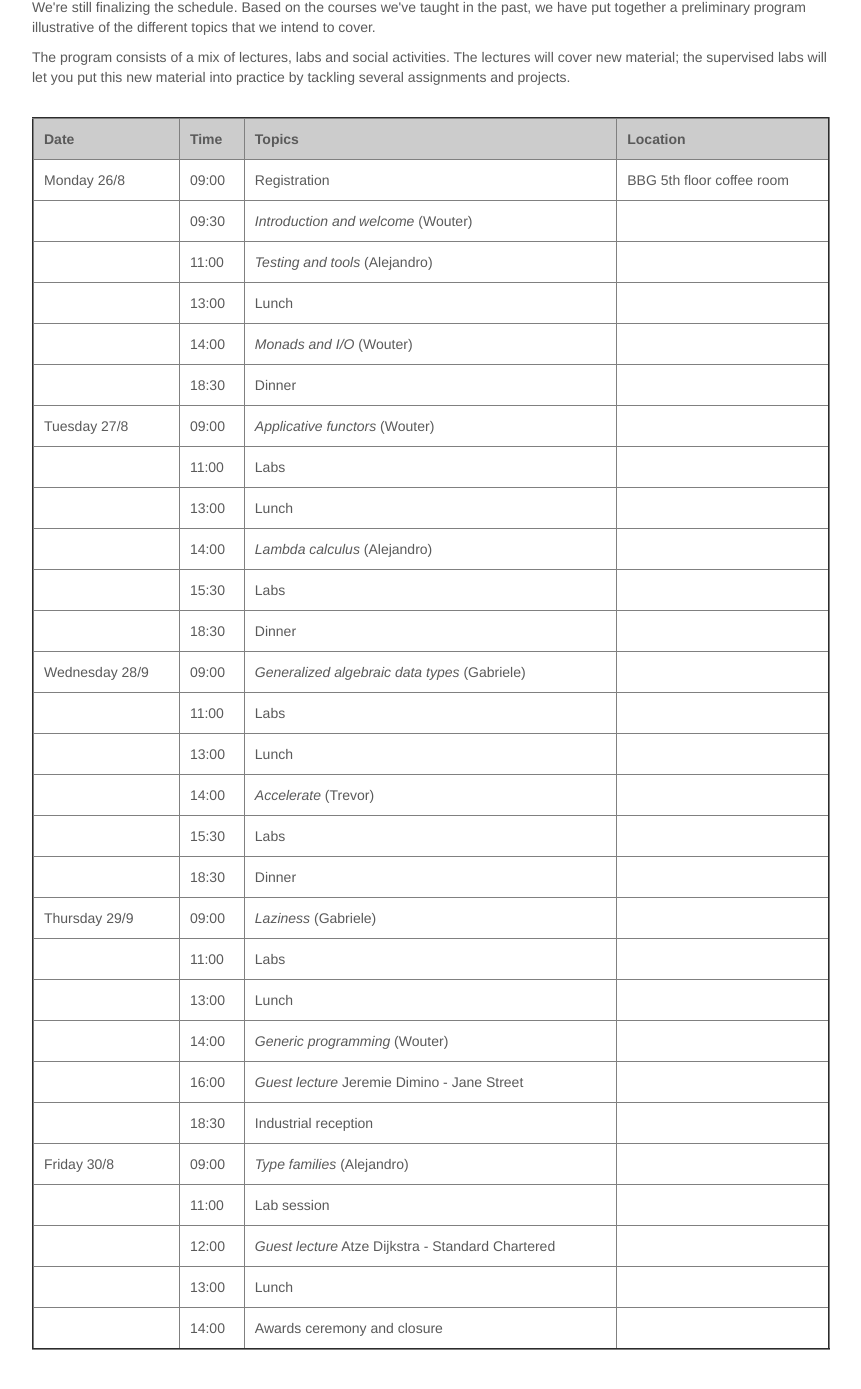
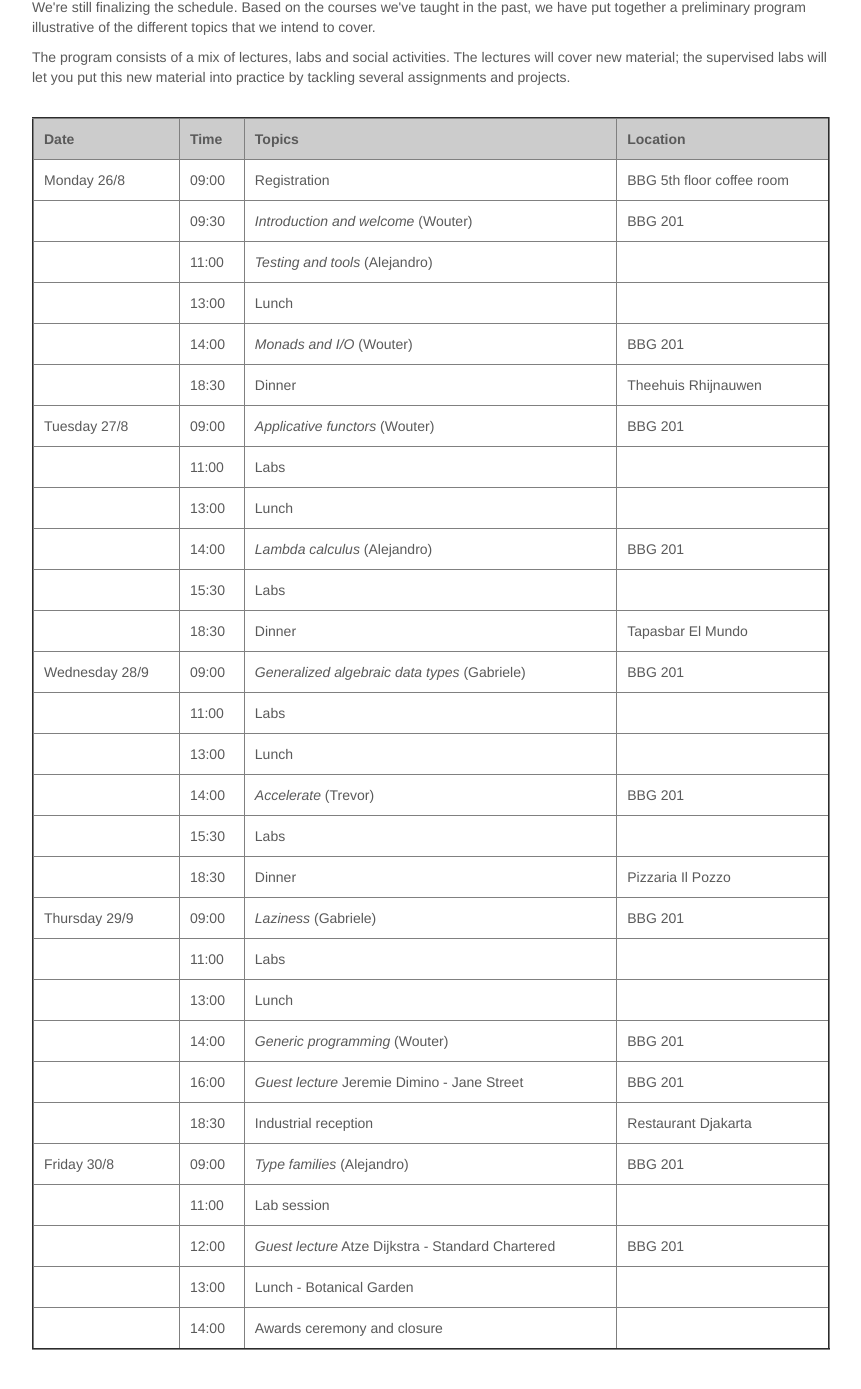
Before and after one commit to uu-afp/uu-afp.github.io, a Jekyll site: the page built from schedule.html, in a window 1280 px wide and 1400 px high, scrolled down 156 px. Shown: the top 1389 px of the window, without its empty margins (209-1070 px from the left). Built offline with Jekyll 4.4.1, drawn with Linux system fonts in a browser that asks for light colours; nearby versions of some CDN libraries.

Commit message:
Updated with location information

```diff
--- a/schedule.html
+++ b/schedule.html
@@ -44,8 +44,7 @@ assignments and projects.
       <td></td>
       <td>09:30</td>
       <td><i>Introduction and welcome</i> (Wouter)</td>
-      <td></td>
-
+      <td>BBG 201</td>
     </tr>
 
 
@@ -67,13 +66,14 @@ assignments and projects.
       <td></td>
       <td>14:00</td>
       <td><i>Monads and I/O</i> (Wouter)</td>
-      <td></td>
+      <td>BBG 201</td>
     </tr>
 
     <tr>
       <td></td>
       <td>18:30</td>
       <td>Dinner</td>
+      <td>Theehuis Rhijnauwen</td>
     </tr>
 
 
@@ -81,7 +81,7 @@ assignments and projects.
       <td>Tuesday 27/8</td>
       <td>09:00</td>
       <td><i>Applicative functors</i> (Wouter)</td>
-      <td></td>
+      <td>BBG 201</td>
     </tr>
 
     <tr>
@@ -102,7 +102,7 @@ assignments and projects.
       <td></td>
       <td>14:00</td>
       <td><i>Lambda calculus</i> (Alejandro)</td>
-      <td></td>
+      <td>BBG 201</td>
     </tr>
 
     <tr>
@@ -117,6 +117,7 @@ assignments and projects.
       <td></td>
       <td>18:30</td>
       <td>Dinner</td>
+      <td>Tapasbar El Mundo</td>
     </tr>
 
 
@@ -124,7 +125,7 @@ assignments and projects.
       <td>Wednesday 28/9</td>
       <td>09:00</td>
       <td><i>Generalized algebraic data types</i> (Gabriele)</td>
-      <td></td>
+      <td>BBG 201</td>
     </tr>
 
     <tr>
@@ -145,7 +146,7 @@ assignments and projects.
       <td></td>
       <td>14:00</td>
       <td><i>Accelerate</i> (Trevor)</td>
-      <td></td>
+      <td>BBG 201</td>
     </tr>
 
     <tr>
@@ -159,13 +160,14 @@ assignments and projects.
       <td></td>
       <td>18:30</td>
       <td>Dinner</td>
+      <td>Pizzaria Il Pozzo</td>
     </tr>
 
     <tr>
       <td>Thursday 29/9</td>
       <td>09:00</td>
       <td><i>Laziness</i> (Gabriele)</td>
-      <td></td>
+      <td>BBG 201</td>
     </tr>
 
     <tr>
@@ -186,20 +188,21 @@ assignments and projects.
       <td></td>
       <td>14:00</td>
       <td><i>Generic programming</i> (Wouter)</td>
-      <td></td>
+      <td>BBG 201</td>
     </tr>
 
     <tr>
       <td></td>
       <td>16:00</td>
       <td><i>Guest lecture</i> Jeremie Dimino - Jane Street</td>
-      <td></td>
+      <td>BBG 201</td>
     </tr>
 
     <tr>
       <td></td>
       <td>18:30</td>
       <td>Industrial reception</td>
+      <td>Restaurant Djakarta</td>
     </tr>
 
 
@@ -207,7 +210,7 @@ assignments and projects.
       <td>Friday 30/8</td>
       <td>09:00</td>
       <td><i>Type families</i> (Alejandro)</td>
-      <td></td>
+      <td>BBG 201</td>
     </tr>
 
     <tr>
@@ -221,13 +224,13 @@ assignments and projects.
       <td></td>
       <td>12:00</td>
       <td><i>Guest lecture</i> Atze Dijkstra - Standard Chartered</td>
-      <td></td>
+      <td>BBG 201</td>
     </tr>
 
     <tr>
       <td></td>
       <td>13:00</td>
-      <td>Lunch</td>
+      <td>Lunch - Botanical Garden</td>
       <td></td>
     </tr>
 
```
